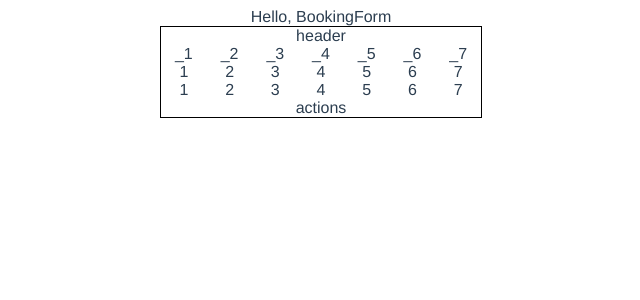
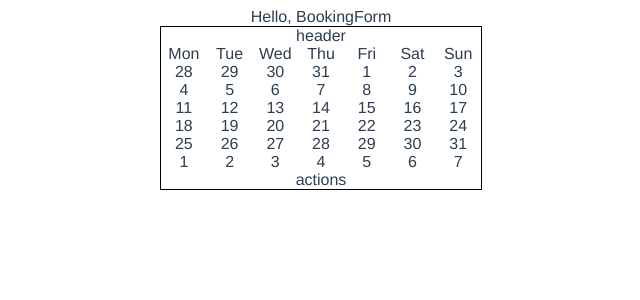
Before and after one commit to rusin-patryk/days-picker-demo, a Vue app: page / in a window 1280 px wide. Shown: the top 300 px of the page, without its empty margins (319-959 px from the left). Built offline with nearby package versions, Linux system fonts and the light colour scheme.

Commit message:
DaysPicker: generate calendar

```diff
--- a/src/components/DaysPicker.vue
+++ b/src/components/DaysPicker.vue
@@ -5,29 +5,36 @@
         header
       </div>
       <div class="days-picker__week-days">
-        <div>_1</div>
-        <div>_2</div>
-        <div>_3</div>
-        <div>_4</div>
-        <div>_5</div>
-        <div>_6</div>
-        <div>_7</div>
+        <div
+            v-for="(day, index) in weekDays"
+            :key="`weekDays_${index}`"
+            class="days-picker__week-day"
+        >
+          {{ day }}
+        </div>
       </div>
       <div class="days-picker__days">
-        <div>1</div>
-        <div>2</div>
-        <div>3</div>
-        <div>4</div>
-        <div>5</div>
-        <div>6</div>
-        <div>7</div>
-        <div>1</div>
-        <div>2</div>
-        <div>3</div>
-        <div>4</div>
-        <div>5</div>
-        <div>6</div>
-        <div>7</div>
+        <div
+            v-for="(day, index) in calendarDays.lastMonth"
+            :key="`lastMonth_${index}`"
+            class="days-picker__day days-picker__day--last-month"
+        >
+          {{ day }}
+        </div>
+        <div
+            v-for="(day, index) in calendarDays.currentMonth"
+            :key="`currentMonth_${index}`"
+            class="days-picker__day days-picker__day--current-month"
+        >
+          {{ day }}
+        </div>
+        <div
+            v-for="(day, index) in calendarDays.nextMonth"
+            :key="`nextMonth_${index}`"
+            class="days-picker__day days-picker__day--next-month"
+        >
+          {{ day }}
+        </div>
       </div>
       <div class="days-picker__actions">
         actions
@@ -68,7 +75,6 @@ export default {
       this.calendarDays.lastMonth = DaysPickerService.pushLastMonthDays(this.currentDate, this.settings.firstDayOfWeek);
       this.calendarDays.currentMonth = DaysPickerService.pushCurrentMonthDays(this.currentDate);
       this.calendarDays.nextMonth = DaysPickerService.pushNextMonthDays(this.calendarDays);
-      console.log(this.calendarDays);
     },
   }
 };
--- a/src/services/DaysPickerService.js
+++ b/src/services/DaysPickerService.js
@@ -23,7 +23,10 @@ export default class DaysPickerService {
 
   static setWeekDays(weekDays, firstDayOfWeek) {
     if (firstDayOfWeek === 1) {
-      return weekDays.push(weekDays.shift());
+      const firstDay = weekDays[0];
+      weekDays.shift();
+      weekDays.push(firstDay);
+      return weekDays;
     }
     return weekDays;
   }
```
